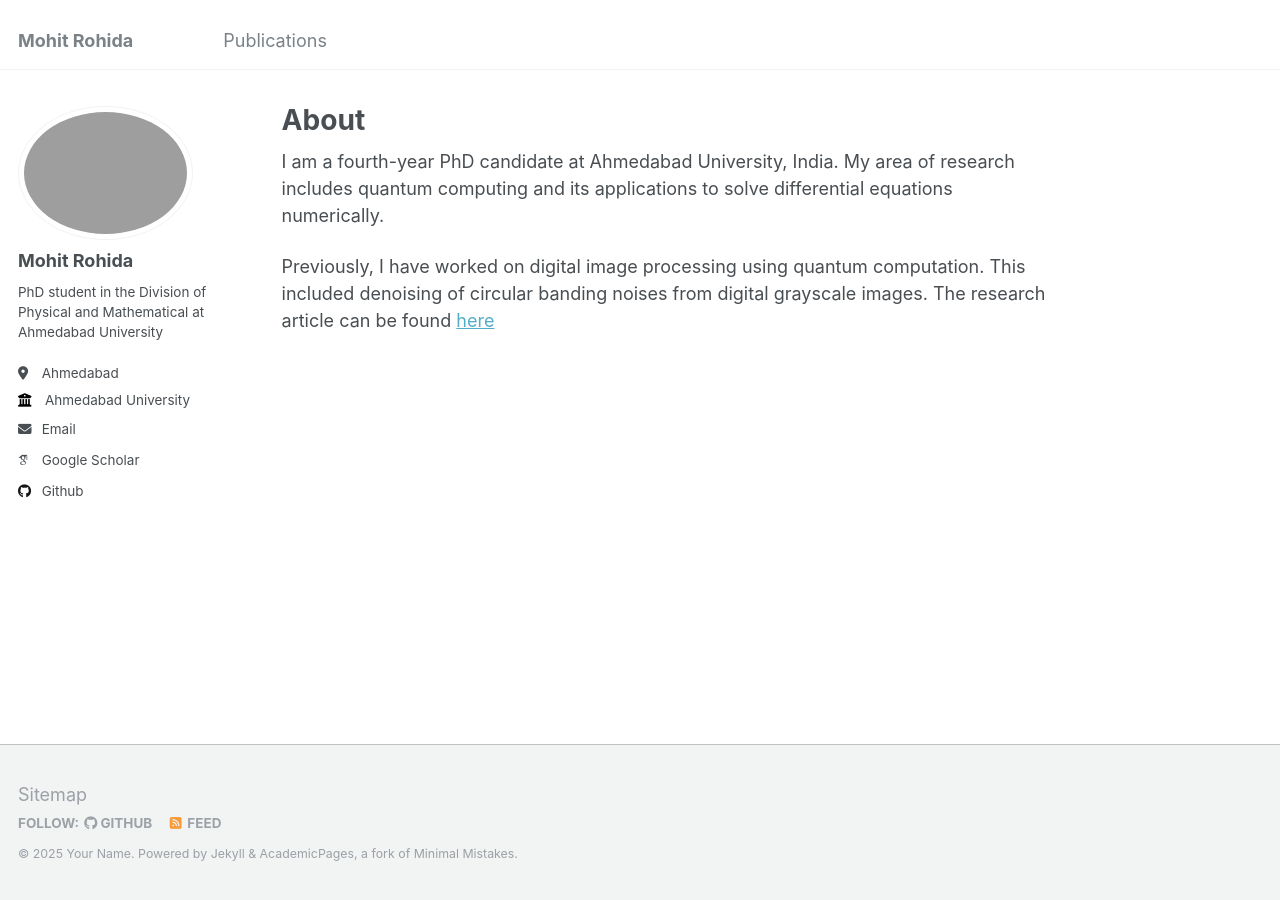
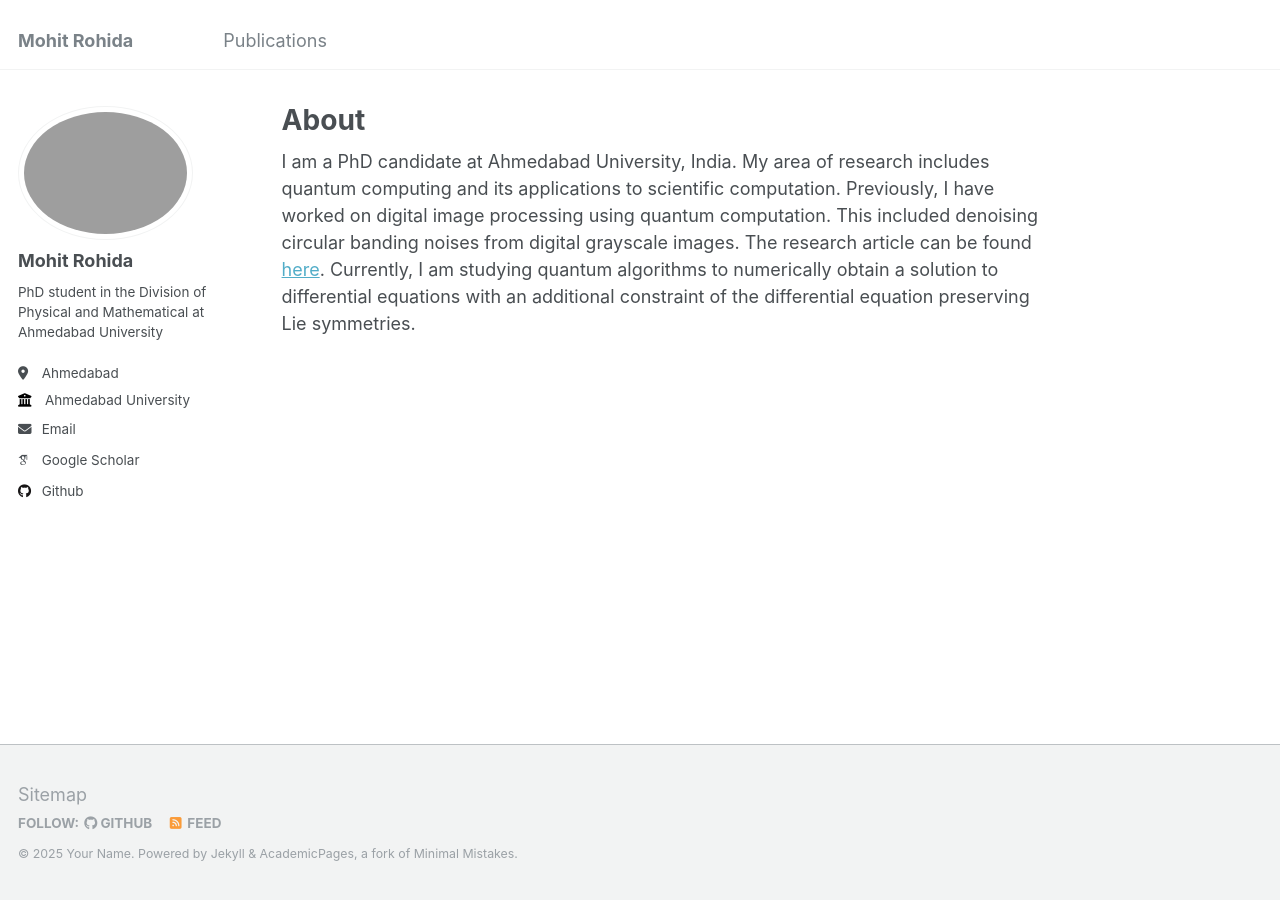
Before and after one commit to MRohida/Mohit-Rohida, a Jekyll site: the page built from _pages/about.md, in a window 1280 px wide. Built offline with Jekyll 4.4.1, drawn with Linux system fonts in a browser that asks for light colours; some web fonts are replaced.

Commit message:
Update about.md

```diff
--- a/_pages/about.md
+++ b/_pages/about.md
@@ -7,6 +7,4 @@ redirect_from:
   - /about.html
 ---
 
-I am a fourth-year PhD candidate at Ahmedabad University, India. My area of research includes quantum computing and its applications to solve differential equations numerically.
-
-Previously, I have worked on digital image processing using quantum computation. This included denoising of circular banding noises from digital grayscale images. The research article can be found [here](https://link.springer.com/article/10.1007/s42484-024-00205-9)
+I am a PhD candidate at Ahmedabad University, India. My area of research includes quantum computing and its applications to scientific computation. Previously, I have worked on digital image processing using quantum computation. This included denoising circular banding noises from digital grayscale images. The research article can be found [here](https://link.springer.com/article/10.1007/s42484-024-00205-9). Currently, I am studying quantum algorithms to numerically obtain a solution to differential equations with an additional constraint of the differential equation preserving Lie symmetries.
```
